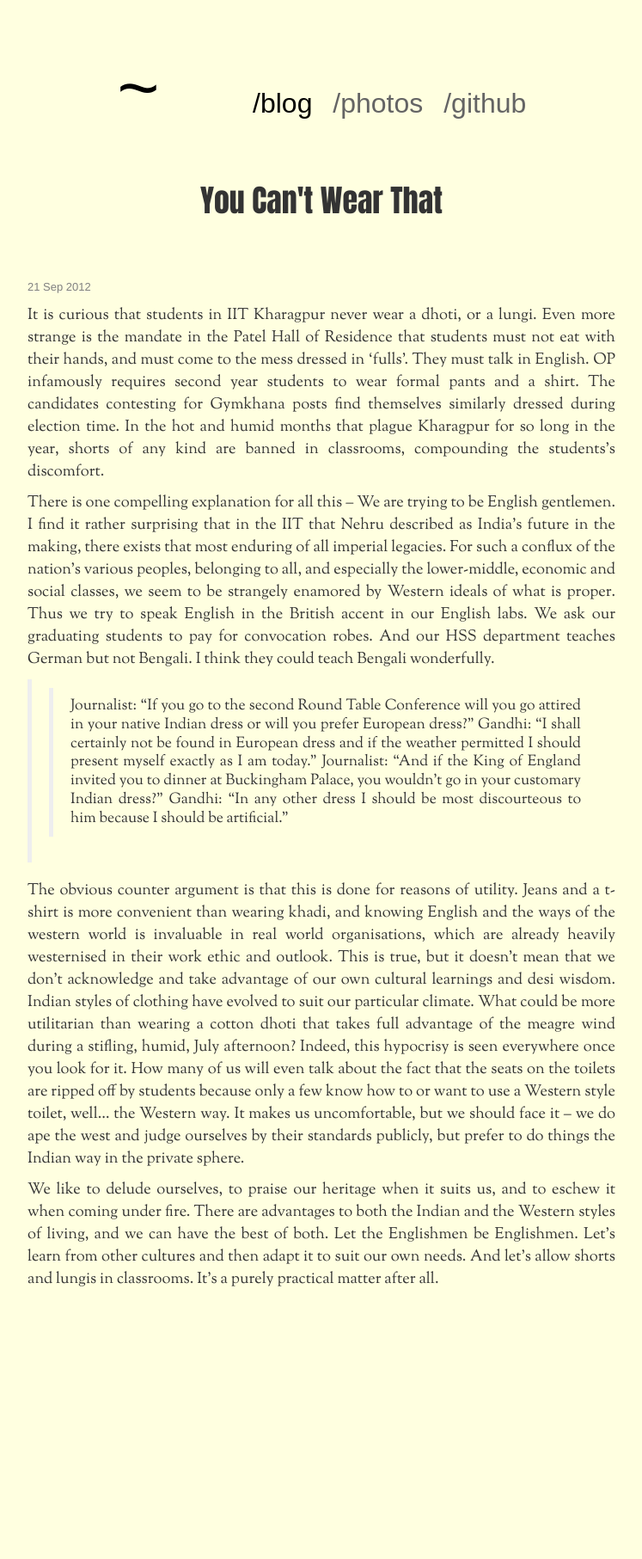
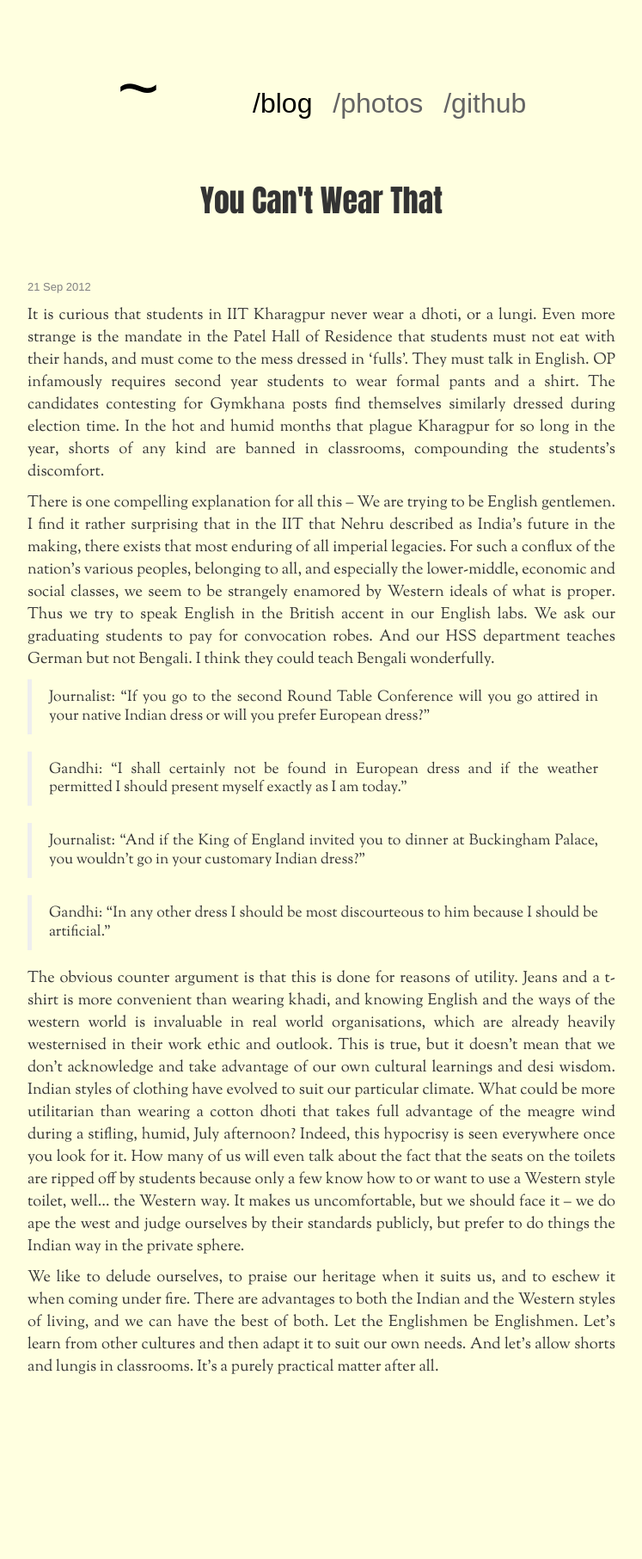
Before and after one commit to amrav/amrav.github.io, a Jekyll site: the page built from _posts/2012-09-21-you-cant-wear-that.md, in a window 1280 px wide. Shown: the whole page at 86% size, without its empty margins (266-1013 px from the left). Built offline with Jekyll 4.4.1, drawn with Linux system fonts in a browser that asks for light colours; some web fonts are replaced; Markdown is read by kramdown in place of the engine named in the settings; before the commit the page ends 1711 px from its top, so only the background shows below that.

Commit message:
Use blockquote properly

```diff
--- a/_posts/2012-09-21-you-cant-wear-that.md
+++ b/_posts/2012-09-21-you-cant-wear-that.md
@@ -2,16 +2,19 @@
 layout: post
 title: You Can't Wear That
 ---
-
 It is curious that students in IIT Kharagpur never wear a dhoti, or a lungi. Even more strange is the mandate in the Patel Hall of Residence that students must not eat with their hands, and must come to the mess dressed in 'fulls'. They must talk in English. OP infamously requires second year students to wear formal pants and a shirt. The candidates contesting for Gymkhana posts find themselves similarly dressed during election time. In the hot and humid months that plague Kharagpur for so long in the year, shorts of any kind are banned in classrooms, compounding the students's discomfort.
 
 There is one compelling explanation for all this -- We are trying to be English gentlemen. I find it rather surprising that in the IIT that Nehru described as India's future in the making, there exists that most enduring of all imperial legacies. For such a conflux of the nation's various peoples, belonging to all, and especially the lower-middle, economic and social classes, we seem to be strangely enamored by Western ideals of what is proper. Thus we try to speak English in the British accent in our English labs. We ask our graduating students to pay for convocation robes. And our HSS department teaches German but not Bengali. I think they could teach Bengali wonderfully.
 
->> Journalist:  "If you go to the second Round Table Conference will you go attired in your native Indian dress or will you prefer European dress?"
->> Gandhi:  "I shall certainly not be found in European dress and if the weather permitted I should present myself exactly as I am today."
->> Journalist:  "And if the King of England invited you to dinner at Buckingham Palace, you wouldn't go in your customary Indian dress?"
->> Gandhi:  "In any other dress I should be most discourteous to him because I should be artificial."
+> Journalist:  "If you go to the second Round Table Conference will you go attired in your native Indian dress or will you prefer European dress?"
+
+> Gandhi:  "I shall certainly not be found in European dress and if the weather permitted I should present myself exactly as I am today."
+
+> Journalist:  "And if the King of England invited you to dinner at Buckingham Palace, you wouldn't go in your customary Indian dress?"
+
+> Gandhi:  "In any other dress I should be most discourteous to him because I should be artificial."
 
 The obvious counter argument is that this is done for reasons of utility. Jeans and a t-shirt is more convenient than wearing khadi, and knowing English and the ways of the western world is invaluable in real world organisations, which are already heavily westernised in their work ethic and outlook. This is true, but it doesn't mean that we don't acknowledge and take advantage of our own cultural learnings and desi wisdom. Indian styles of clothing have evolved to suit our particular climate. What could be more utilitarian than wearing a cotton dhoti that takes full advantage of the meagre wind during a stifling, humid, July afternoon? Indeed, this hypocrisy is seen everywhere once you look for it. How many of us will even talk about the fact that the seats on the toilets are ripped off by students because only a few know how to or want to use a Western style toilet, well... the Western way. It makes us uncomfortable, but we should face it -- we do ape the west and judge ourselves by their standards publicly, but prefer to do things the Indian way in the private sphere.
 
+
 We like to delude ourselves, to praise our heritage when it suits us, and to eschew it when coming under fire. There are advantages to both the Indian and the Western styles of living, and we can have the best of both. Let the Englishmen be Englishmen. Let's learn from other cultures and then adapt it to suit our own needs. And let's allow shorts and lungis in classrooms. It's a purely practical matter after all.
```
